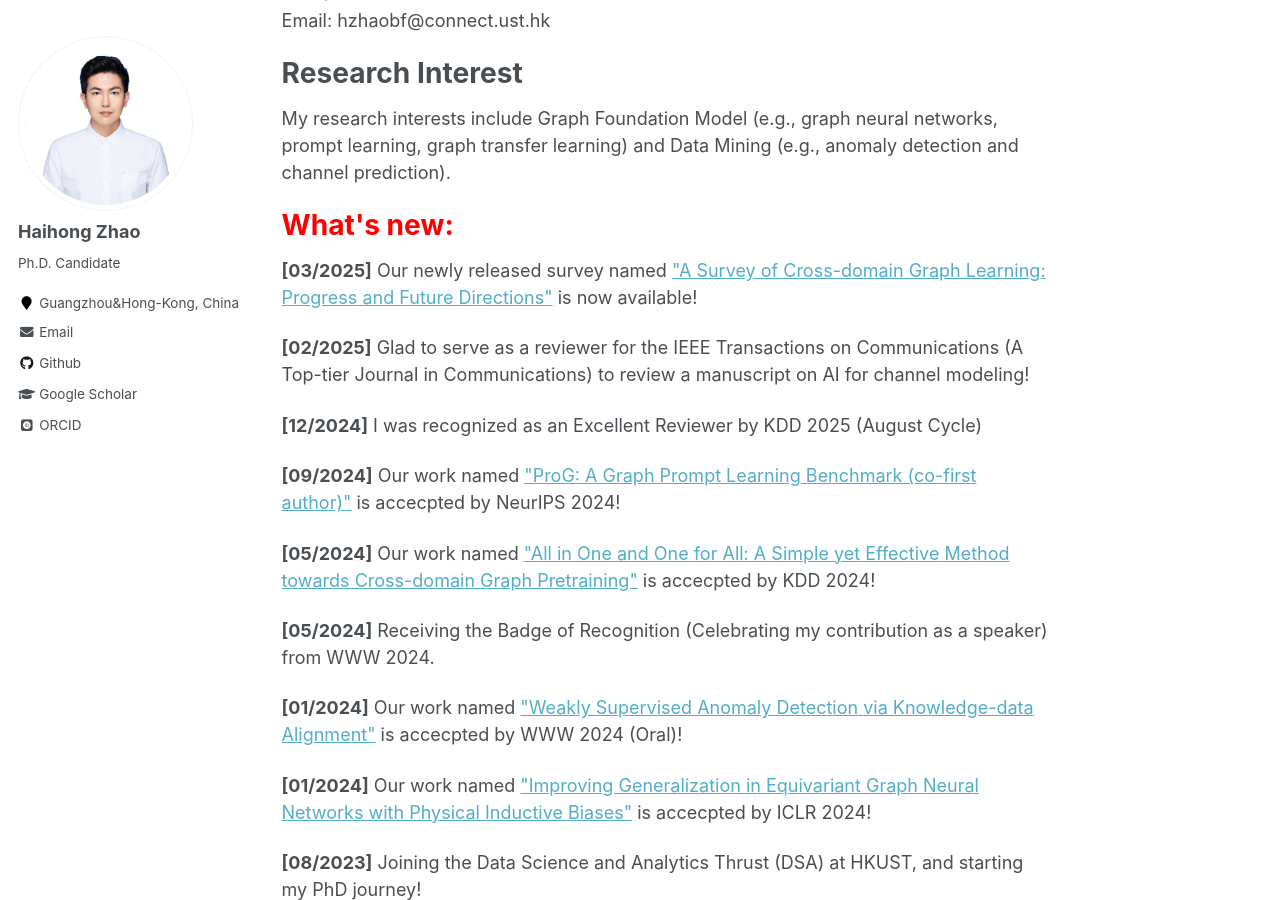
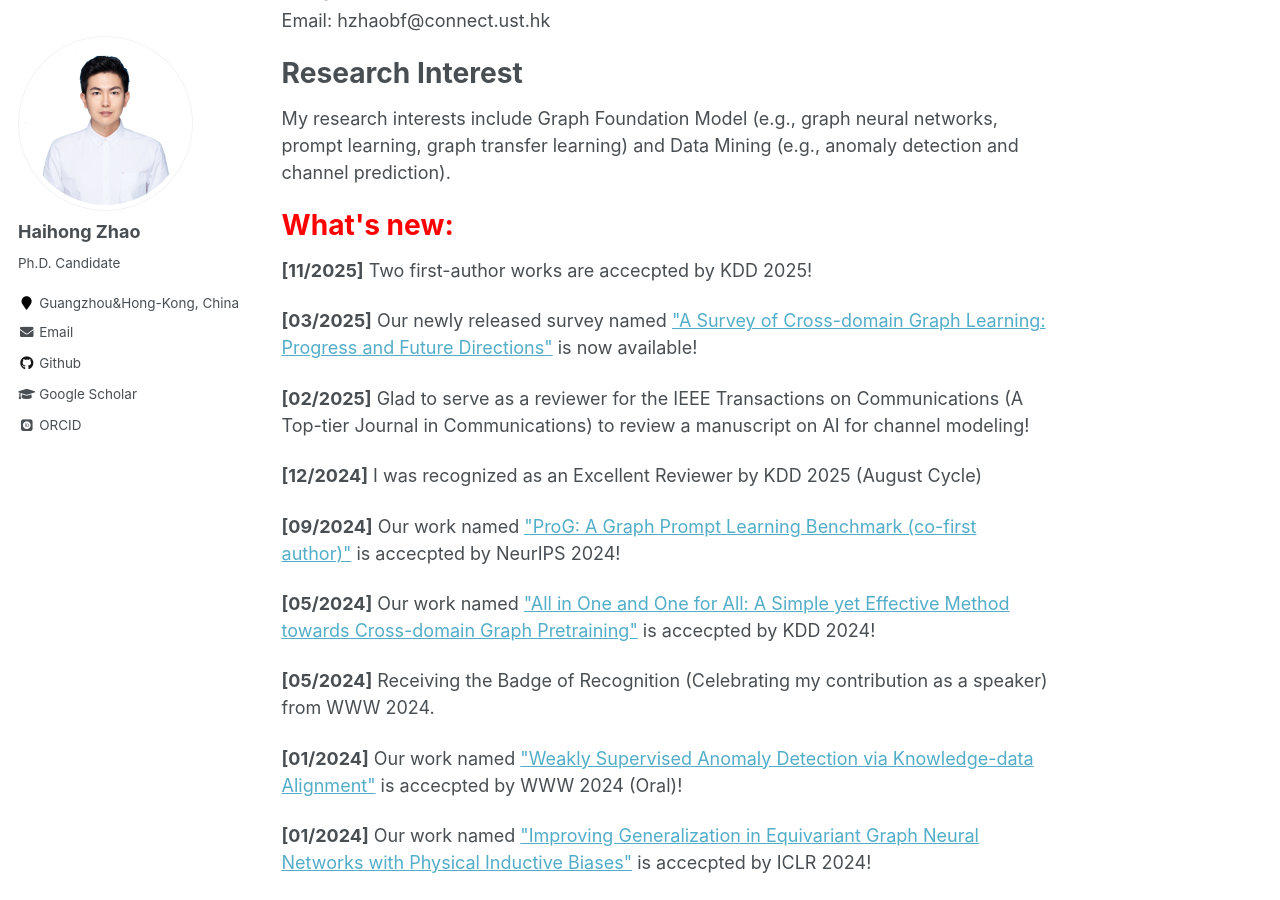
Before and after one commit to cshhzhao/cshhzhao.github.io, a Jekyll site: the page built from _pages/about.md, in a window 1280 px wide and 900 px high, scrolled down 393 px. Built offline with Jekyll 4.4.1, drawn with Linux system fonts in a browser that asks for light colours; some web fonts are replaced.

Commit message:
Update about.md

```diff
--- a/_pages/about.md
+++ b/_pages/about.md
@@ -25,6 +25,7 @@ My research interests include Graph Foundation Model (e.g., graph neural network
 Data Mining (e.g., anomaly detection and channel prediction).
 
 <h1 style="color:red">What's  new:</h1>
+<p><b>[11/2025]</b> Two first-author works are accecpted by KDD 2025! <p>
 <p><b>[03/2025]</b> Our newly released survey named <a href="https://arxiv.org/abs/2503.11086">"A Survey of Cross-domain Graph Learning: Progress and Future Directions"</a> is now available! <p>
 <p><b>[02/2025]</b> Glad to serve as a reviewer for the IEEE Transactions on Communications (A Top-tier Journal in Communications) to review a manuscript on AI for channel modeling! <p>
 <p><b>[12/2024]</b> I was recognized as an Excellent Reviewer by KDD 2025 (August Cycle) <p>
```
